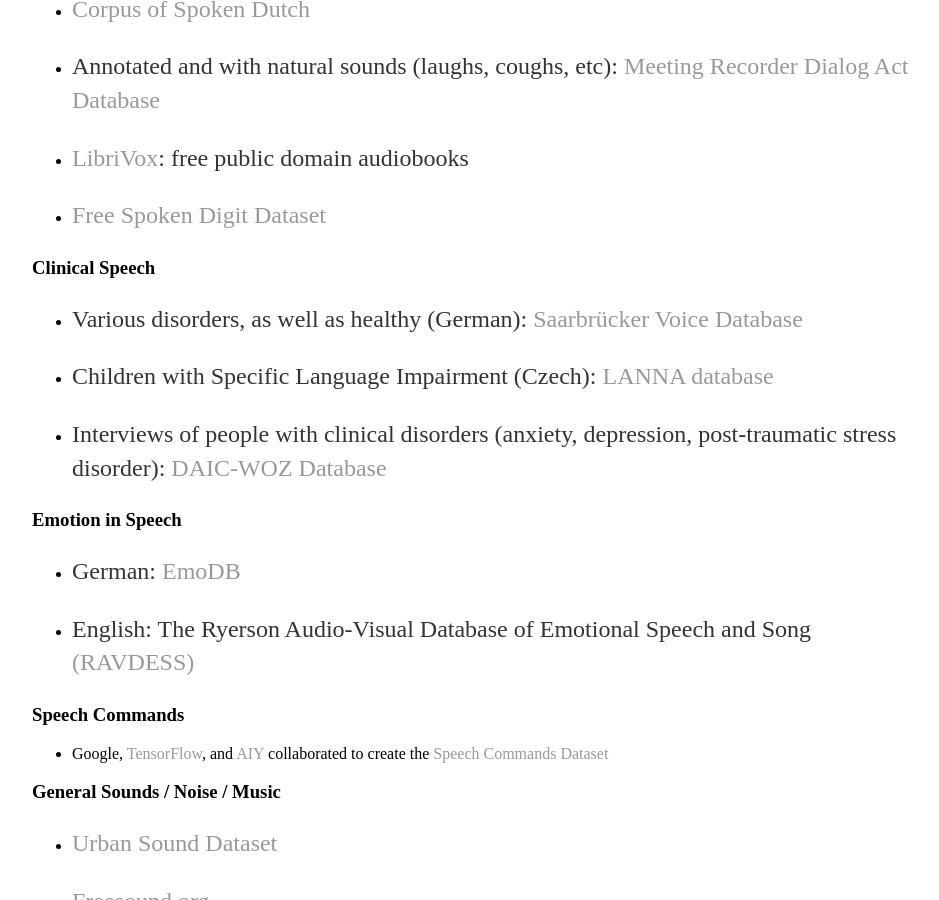
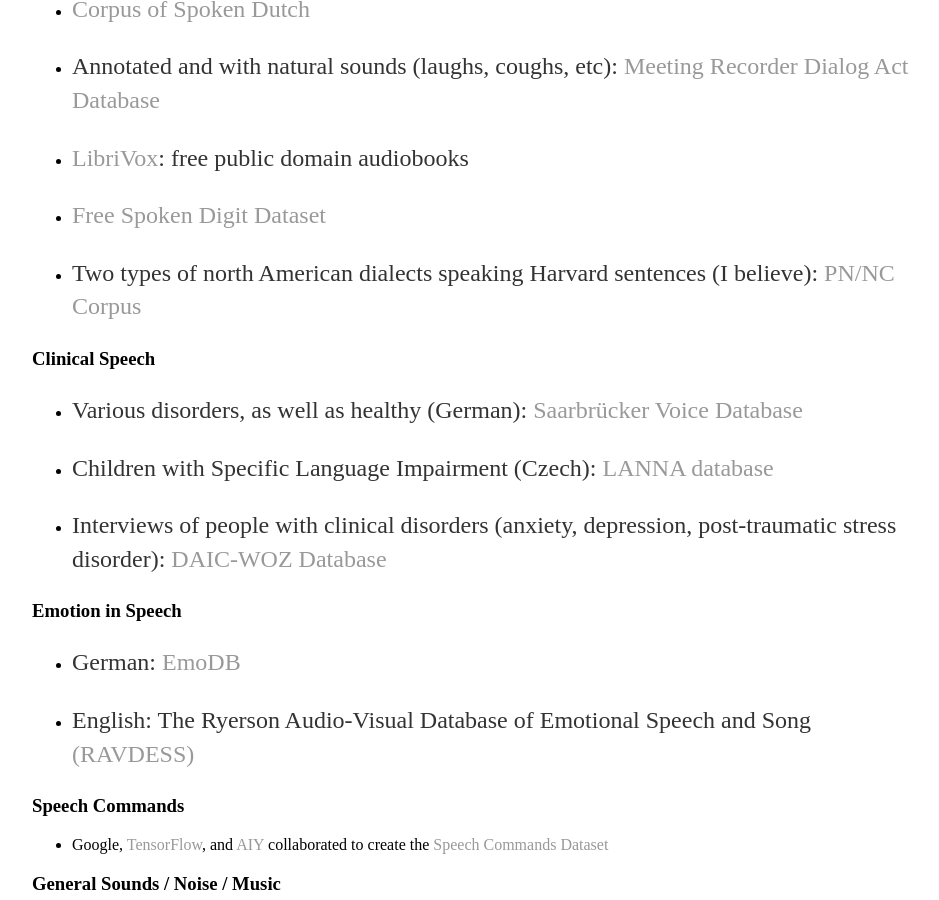
Before and after one commit to a-n-rose/a-n-rose.github.io, a Jekyll site: the page built from _posts/2019-01-06-resources-publicly-available-speech-databases.md, in a window 1280 px wide and 900 px high, scrolled down 973 px. Shown: the whole window, without its empty margins (160-1099 px from the left). Built offline with Jekyll 4.4.1, drawn with Linux system fonts in a browser that asks for light colours.

Commit message:
added PN/NC corpus (used in the real-time app for personalizing filter)

```diff
--- a/_posts/2019-01-06-resources-publicly-available-speech-databases.md
+++ b/_posts/2019-01-06-resources-publicly-available-speech-databases.md
@@ -29,6 +29,8 @@
 * <a href="https://librivox.org/">LibriVox</a>: free public domain audiobooks
 
 * <a href="https://github.com/Jakobovski/free-spoken-digit-dataset">Free Spoken Digit Dataset</a>
+
+* Two types of north American dialects speaking Harvard sentences (I believe): <a href="https://depts.washington.edu/phonlab/resources/uwnu/uwnu2/">PN/NC Corpus</a>
 
 ### Clinical Speech
 
```
